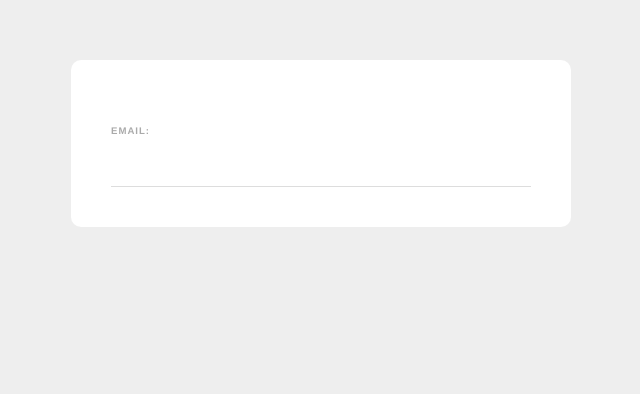
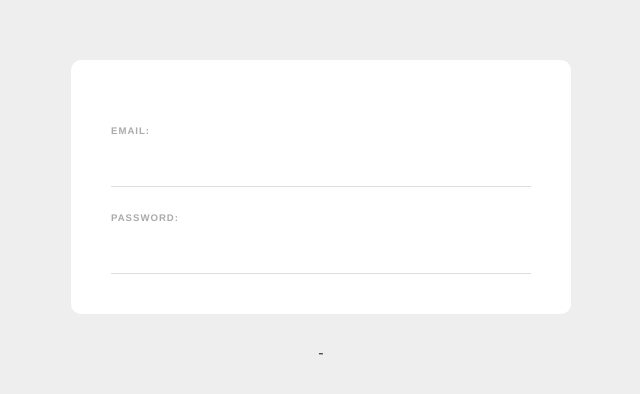
Before and after one commit to khalegjr/course_vue3-thenetninja, a Vue app in the folder web-form/: page / in a window 1280 px wide. Shown: the top 394 px of the page, without its empty margins (319-959 px from the left). Built offline with nearby package versions, Linux system fonts and the light colour scheme.

Commit message:
Atualiza campos com two-way data binding

```diff
--- a/web-form/src/components/SignupForm.vue
+++ b/web-form/src/components/SignupForm.vue
@@ -1,12 +1,24 @@
 <template>
   <form>
     <label>Email:</label>
-    <input type="email" required />
+    <input type="email" required v-model="email" />
+
+    <label>Password:</label>
+    <input type="password" required v-model="password" />
   </form>
+
+  {{ email }} - {{ password }}
 </template>
 
 <script>
-  export default {};
+  export default {
+    data() {
+      return {
+        email: "",
+        password: "",
+      };
+    },
+  };
 </script>
 
 <style>
```
